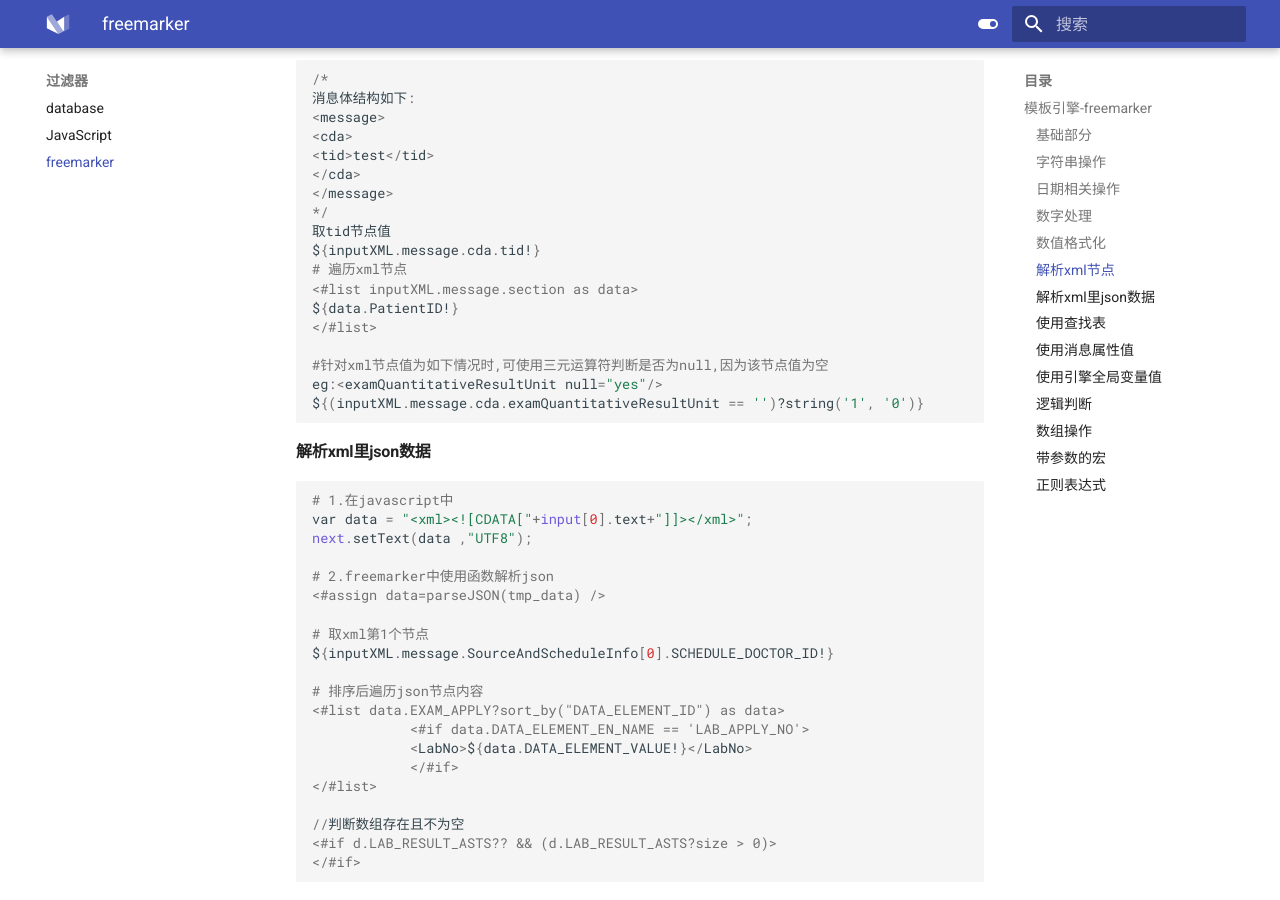
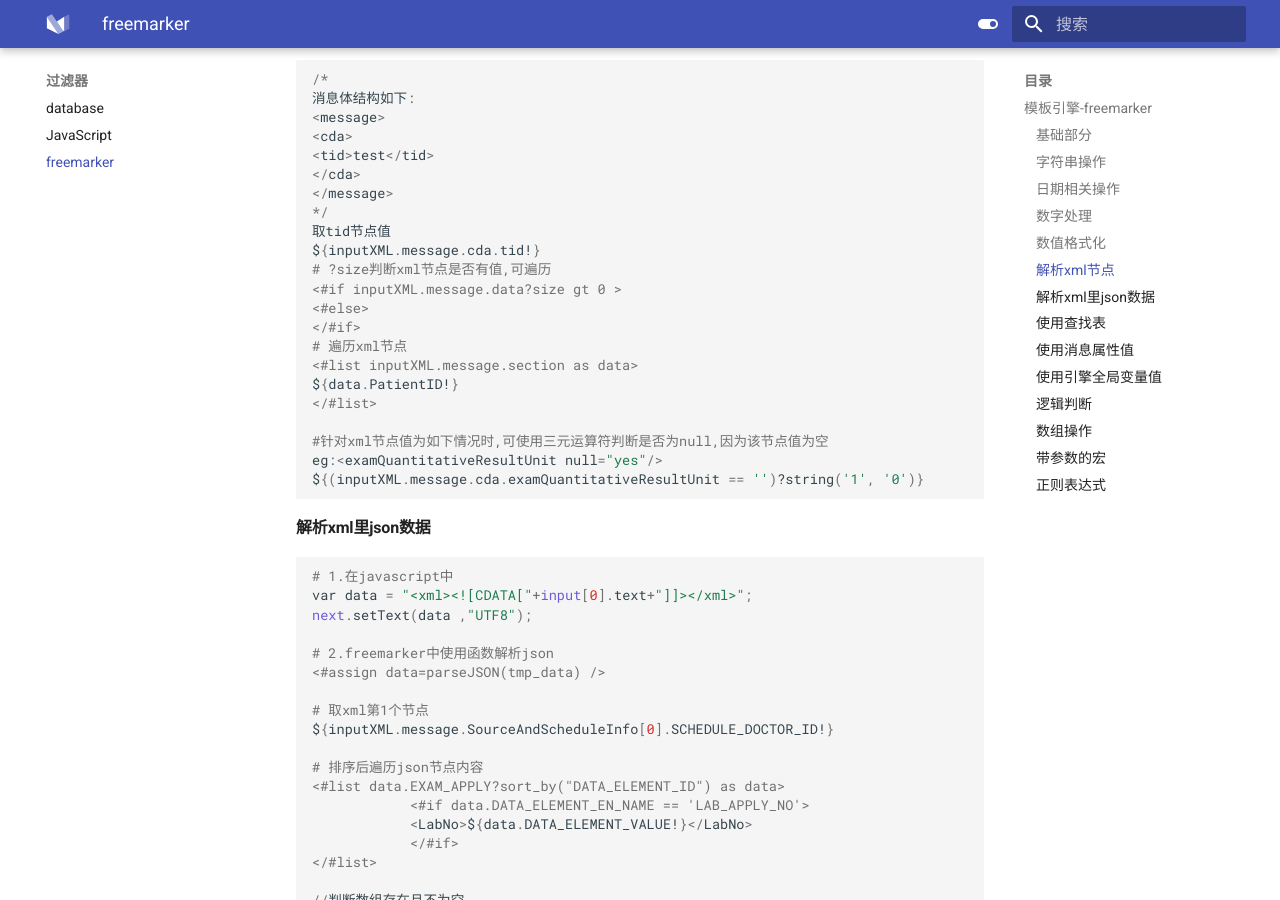
Before and after one commit to liaozhimingandy/demo, an MkDocs documentation site: the page built from docs/filter/freemarker.md, in a window 1280 px wide and 900 px high, scrolled down 4143 px. Built offline with MkDocs 1.6.1 and Material for MkDocs 9.7.7, drawn with Linux system fonts in a browser that asks for light colours.

Commit message:
内容: 1.调整部分内容;

```diff
--- a/docs/filter/freemarker.md
+++ b/docs/filter/freemarker.md
@@ -212,6 +212,10 @@ ${num?string('#.##')}
 */
 取tid节点值
 ${inputXML.message.cda.tid!}
+# ?size判断xml节点是否有值,可遍历
+<#if inputXML.message.data?size gt 0 >
+<#else>
+</#if>
 # 遍历xml节点
 <#list inputXML.message.section as data>
 ${data.PatientID!}
```
Also changed, not shown: docs/filter/database.md (+2 -0 lines), docs/filter/regexp.md (+2 -0 lines).
